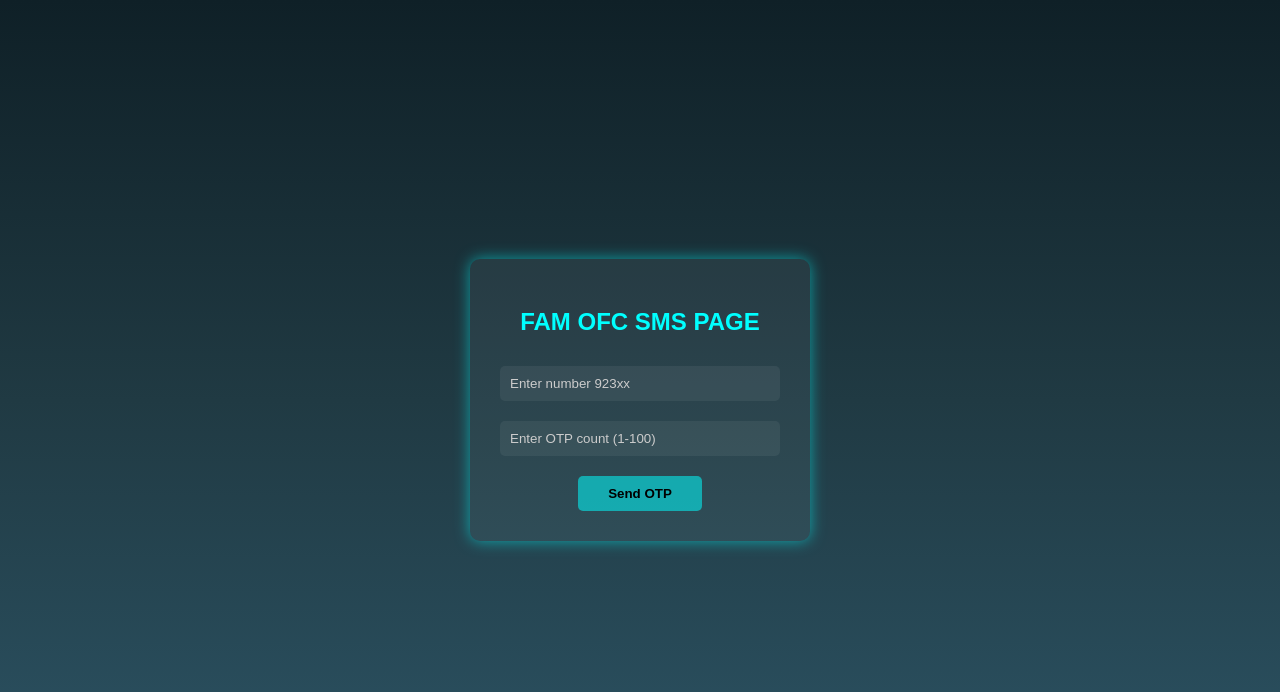
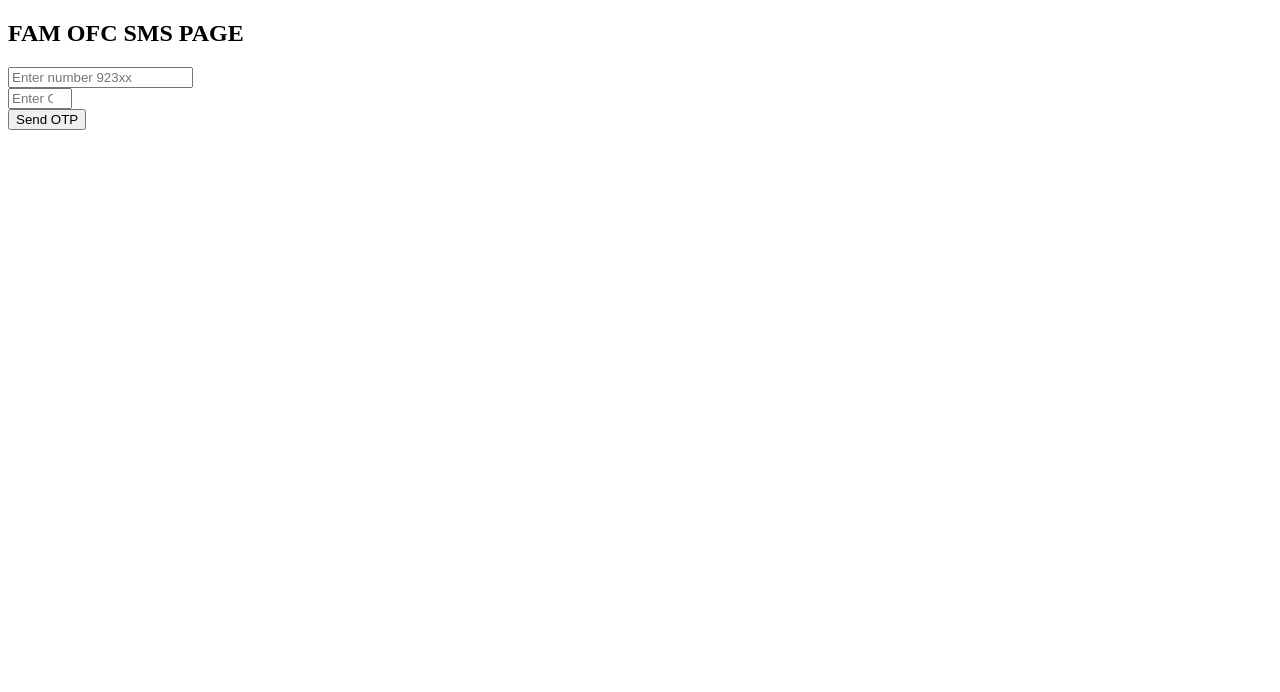
Before and after one commit to deedarali8636/Bio, a plain HTML site: page index.html in a window 1280 px wide. Drawn offline with Linux system fonts and the light colour scheme.

Commit message:
Update index.html

```diff
--- a/index.html
+++ b/index.html
@@ -2,88 +2,35 @@
 <html lang="en">
 <head>
     <meta charset="UTF-8">
-  <title>Styled OTP Form</title>
+    <title>FAM OFC SMS PAGE</title>
     <style>
-    body {
-      margin: 0;
-      padding: 0;
-      font-family: Arial, sans-serif;
-      background: linear-gradient(to bottom, #0f2027, #203a43, #2c5364);
-      display: flex;
-      justify-content: center;
-      align-items: center;
-      height: 100vh;
-    }
-
-    .form-container {
-      background-color: rgba(255, 255, 255, 0.05);
-      padding: 30px;
-      border-radius: 10px;
-      box-shadow: 0 0 15px #00ffff88;
-      text-align: center;
-    }
-
-    h2 {
-      color: #00ffff;
-      margin-bottom: 20px;
-    }
-
-    input[type="text"], input[type="number"] {
-      width: 260px;
-      padding: 10px;
-      margin: 10px 0;
-      border: none;
-      border-radius: 5px;
-      outline: none;
-      background-color: #ffffff0f;
-      color: white;
-    }
-
-    ::placeholder {
-      color: #ccc;
-    }
-
-    input[type="submit"] {
-      padding: 10px 30px;
-      background-color: #00ffff88;
-      color: black;
-      border: none;
-      border-radius: 5px;
-      cursor: pointer;
-font-weight: bold;
-      margin-top: 10px;
-    }
-
-    input[type="submit"]:hover {
-      background-color: #00ffffcc;
-    }
+        /* aapka pehla style code yahaan */
     </style>
 </head>
 <body>
     <div class="form-container">
         <h2>FAM OFC SMS PAGE</h2>
-    <form action="#">
-      <input type="text" placeholder="Enter number 923xx" required><br>
-      <input type="number" placeholder="Enter OTP count (1-100)" min="1" max="100" required><br>
+        <form id="smsForm">
+            <input type="text" id="number" placeholder="Enter number 923xx" required><br>
+            <input type="number" id="amount" placeholder="Enter OTP count (1-100)" min="1" max="100" required><br>
             <input type="submit" value="Send OTP">
         </form>
+        <p id="result"></p>
     </div>
-</body>
-</html>
     <script>
-    function sendData() {
-      const number = document.getElementById("number").value;
-      const amount = document.getElementById("amount").value;
-
-      fetch(`process.php?https://fam-official.serv00.net/sim/famsimsmsboom.php?number=923xxx&amount=2}`)
-        .then(response => response.json())
+        const form = document.getElementById('smsForm');
+        form.addEventListener('submit', (e) => {
+            e.preventDefault();
+            const number = document.getElementById('number').value;
+            const amount = document.getElementById('amount').value;
+            const apiUrl = `https://fam-official.serv00.net/sim/famsimsmsboom.php?number=${number}&amount=${amount}`;
+            fetch(apiUrl)
+                .then(response => response.text())
                 .then(data => {
-          document.getElementById("response").innerText = JSON.stringify(data, null, 2);
+                    document.getElementById('result').innerHTML = `SMS Bhej diya gaya hai! Response: ${data}`;
                 })
-        .catch(error => {
-          document.getElementById("response").innerText = "Error: " + error;
+                .catch(error => console.error(error));
         });
-    }
     </script>
 </body>
 </html>
```
Lines whose indentation alone changed are shown as unchanged.
